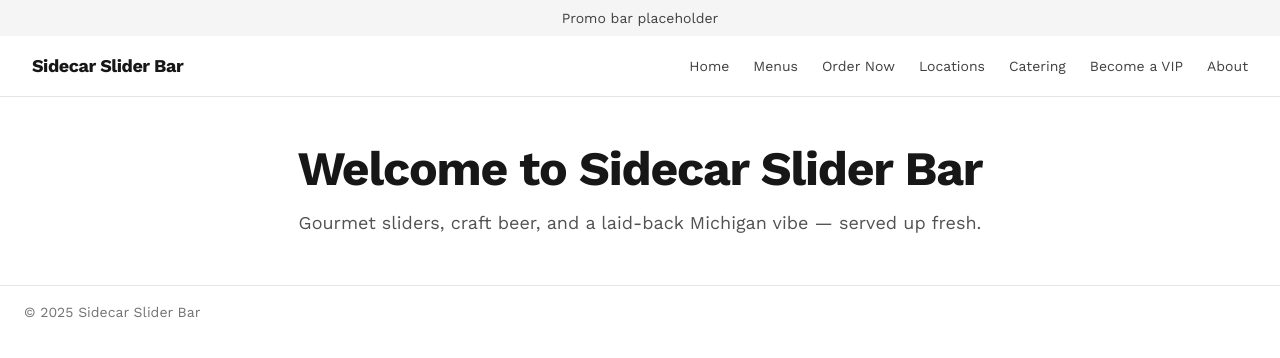
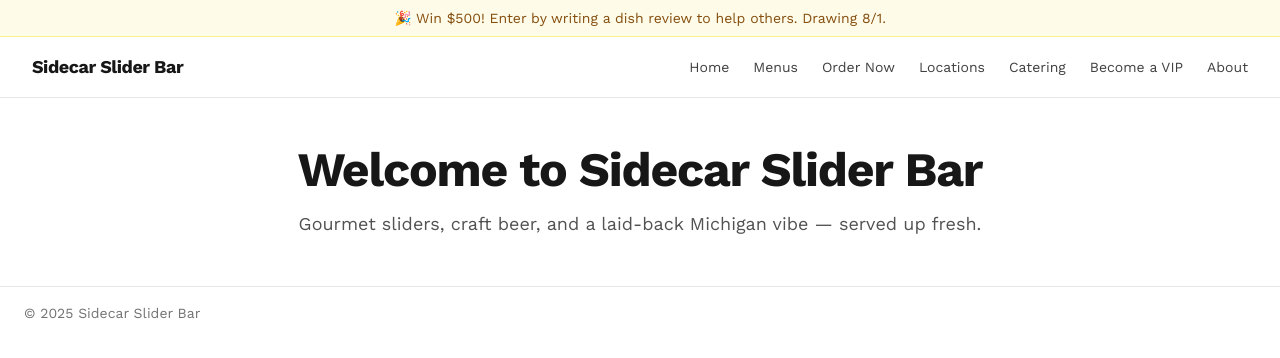
Before and after one commit to AaronRDurant/sidecar-slider-bar, a Next.js app: page / in a window 1280 px wide. Shown: the top 358 px of the page. Built offline with nearby package versions, Linux system fonts and the light colour scheme.

Commit message:
Added InfoBar content

```diff
--- a/src/components/InfoBar.tsx
+++ b/src/components/InfoBar.tsx
@@ -1,7 +1,12 @@
+"use client";
+
 export default function InfoBar() {
+  const message =
+    "🎉 Win $500! Enter by writing a dish review to help others. Drawing 8/1.";
+
   return (
-    <div className="bg-neutral-100 text-sm text-neutral-700 text-center py-2 px-4">
-      Promo bar placeholder
+    <div className="bg-yellow-50 text-yellow-800 border-b border-yellow-200 text-sm text-center px-4 py-2 font-medium">
+      {message}
     </div>
   );
 }
```
